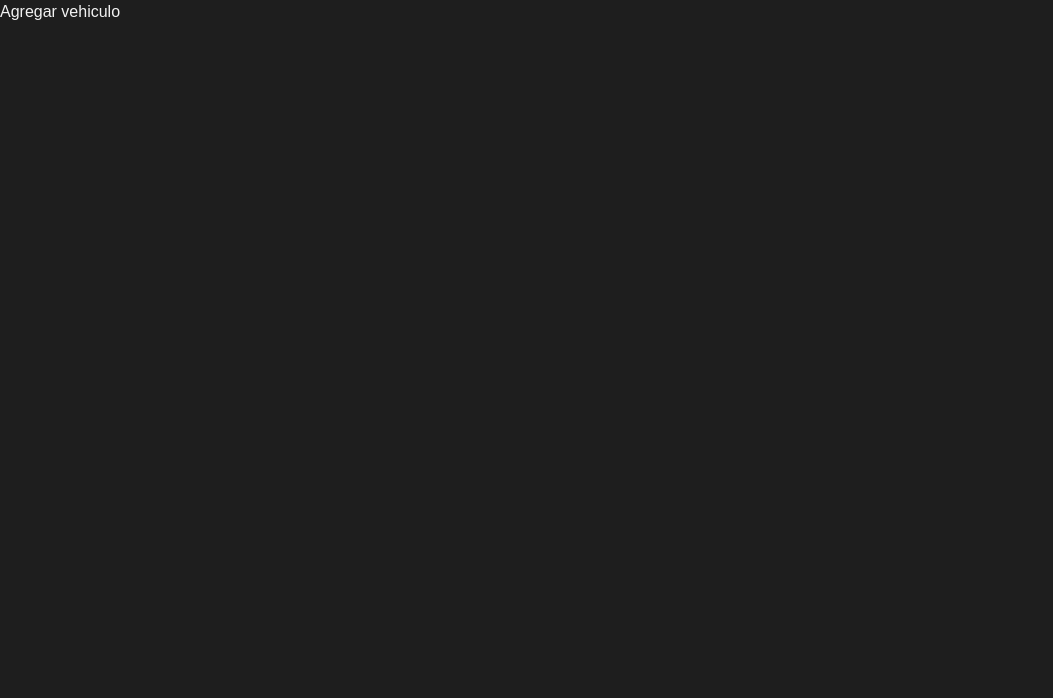
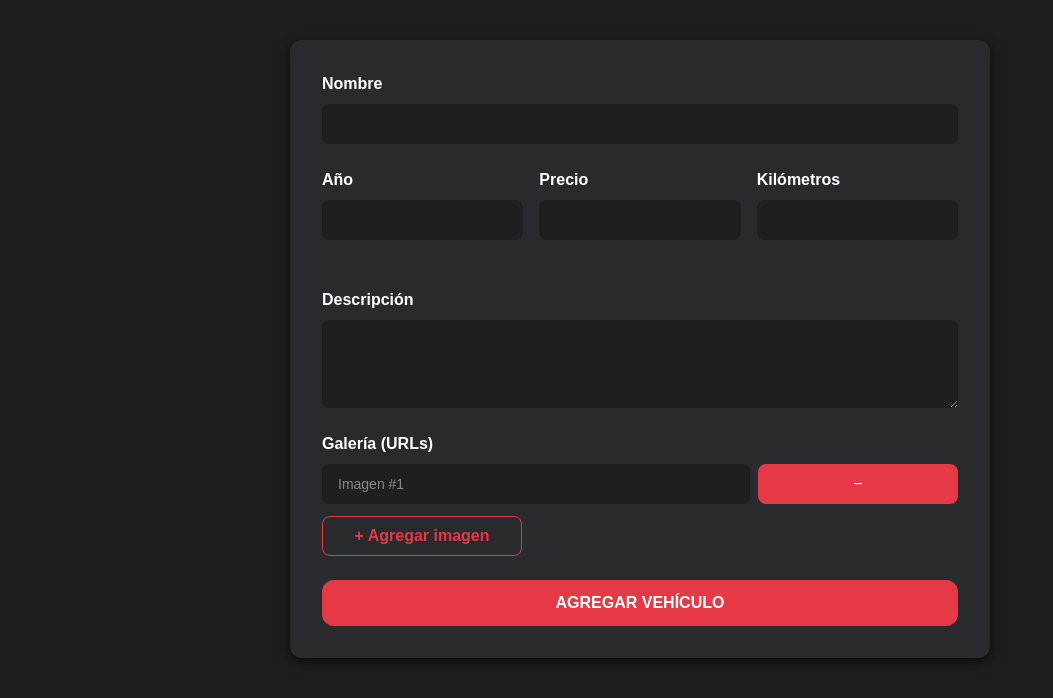
Before and after one commit to ignacioferro80/rafaghelli-motos-webpage, a React (Vite) app: page /agregar-vehiculo in a window 1280 px wide. Shown: the top 698 px of the page, without its empty margins (0-1053 px from the left). Built offline with nearby package versions, Linux system fonts and the light colour scheme.

Commit message:
componente agregar vehiculo

```diff
--- a/src/paginas/AgregarVehiculo.jsx
+++ b/src/paginas/AgregarVehiculo.jsx
@@ -1,12 +1,145 @@
-import React from 'react';
-import '../styles/agregarVehiculo.css';
+// src/paginas/AgregarVehiculo.jsx
+import React, { useState } from 'react'
+import { useNavigate } from 'react-router-dom'
+import { motos } from '../scripts/motos'     // <— importás el array
+import "../styles/agregarVehiculo.css";
 
 const AgregarVehiculo = () => {
-    return (
-        <div>
-            <span>Agregar vehiculo</span>
+  const [datos, setDatos] = useState({
+    nombre: '',
+    anio: '',
+    precio: '',
+    kilometros: '',
+    descripcion: '',
+    galeria: [''],
+  })
+  const navigate = useNavigate()
+
+  const manejarCambio = e => {
+    const { name, value } = e.target
+    setDatos(d => ({ ...d, [name]: value }))
+  }
+
+  const manejarCambioGaleria = (indice, e) => {
+    const nuevaGaleria = [...datos.galeria]
+    nuevaGaleria[indice] = e.target.value
+    setDatos(d => ({ ...d, galeria: nuevaGaleria }))
+  }
+
+  const agregarCampoGaleria = () => {
+    setDatos(d => ({ ...d, galeria: [...d.galeria, ''] }))
+  }
+
+  const removerCampoGaleria = indice => {
+    setDatos(d => ({
+      ...d,
+      galeria: d.galeria.filter((_, i) => i !== indice),
+    }))
+  }
+
+  const manejarEnvio = e => {
+    e.preventDefault()
+    // 1) asigno un id automático
+    const nuevoId = motos.length + 1
+    // 2) hago push al array original
+    motos.push({ id: nuevoId, ...datos })
+    // 3) redirijo a Home para que recargue la lista
+    navigate('/')
+  }
+
+  return (
+    <form className="contenedor-formulario" onSubmit={manejarEnvio}>
+      {/* Nombre */}
+      <div className="grupo-formulario">
+        <label htmlFor="nombre">Nombre</label>
+        <input
+          id="nombre"
+          name="nombre"
+          value={datos.nombre}
+          onChange={manejarCambio}
+        />
+      </div>
+
+      {/* Año, Precio y Kilómetros en fila */}
+      <div className="fila-formulario">
+        <div className="grupo-formulario">
+          <label htmlFor="anio">Año</label>
+          <input
+            id="anio"
+            name="anio"
+            type="number"
+            value={datos.anio}
+            onChange={manejarCambio}
+          />
         </div>
-    )
+        <div className="grupo-formulario">
+          <label htmlFor="precio">Precio</label>
+          <input
+            id="precio"
+            name="precio"
+            type="number"
+            value={datos.precio}
+            onChange={manejarCambio}
+          />
+        </div>
+        <div className="grupo-formulario">
+          <label htmlFor="kilometros">Kilómetros</label>
+          <input
+            id="kilometros"
+            name="kilometros"
+            type="number"
+            value={datos.kilometros}
+            onChange={manejarCambio}
+          />
+        </div>
+      </div>
+
+      {/* Descripción */}
+      <div className="grupo-formulario">
+        <label htmlFor="descripcion">Descripción</label>
+        <textarea
+          id="descripcion"
+          name="descripcion"
+          rows="4"
+          value={datos.descripcion}
+          onChange={manejarCambio}
+        />
+      </div>
+
+      {/* Galería dinámica */}
+      <div className="grupo-formulario">
+        <label>Galería (URLs)</label>
+        {datos.galeria.map((url, idx) => (
+          <div className="campo-galeria" key={idx}>
+            <input
+              placeholder={`Imagen #${idx + 1}`}
+              value={url}
+              onChange={e => manejarCambioGaleria(idx, e)}
+            />
+            <button
+              type="button"
+              className="btn-remover"
+              onClick={() => removerCampoGaleria(idx)}
+            >
+              &minus;
+            </button>
+          </div>
+        ))}
+        <button
+          type="button"
+          className="btn-agregar"
+          onClick={agregarCampoGaleria}
+        >
+          + Agregar imagen
+        </button>
+      </div>
+
+      {/* Botón enviar */}
+      <button type="submit" className="btn-enviar">
+        Agregar vehículo
+      </button>
+    </form>
+  )
 }
 
-export default AgregarVehiculo;
+export default AgregarVehiculo
--- a/src/styles/agregarVehiculo.css
+++ b/src/styles/agregarVehiculo.css
@@ -0,0 +1,137 @@
+/* src/styles/agregarVehiculo.css */
+
+/* ————————— Reset box‐sizing ————————— */
+html {
+    box-sizing: border-box;
+  }
+  *,
+  *::before,
+  *::after {
+    box-sizing: inherit;
+  }
+
+  /* ————————— Contenedor “card” ————————— */
+  .contenedor-formulario {
+    background-color: #292a2d;
+    padding: 32px;
+    border-radius: 12px;
+    box-shadow: 0 4px 12px rgba(0,0,0,0.6);
+    max-width: 700px;
+    width: 100%;
+    margin: 40px auto;
+    color: #fff;
+    overflow-x: hidden; /* evita desborde horizontal */
+  }
+
+  /* ————————— Grupos de campos ————————— */
+  .grupo-formulario {
+    margin-bottom: 24px;
+    min-width: 0;        /* permite que en grid/flex encojen */
+  }
+
+  .grupo-formulario label {
+    display: block;
+    margin-bottom: 8px;
+    font-weight: 600;
+  }
+
+  /* ————————— Inputs & textarea ————————— */
+  .grupo-formulario input,
+  .grupo-formulario textarea {
+    display: block;
+    width: 100%;
+    max-width: 100%;
+    min-width: 0;                /* clave para no desbordar */
+    padding: 12px 16px;
+    background-color: #1f1f1f;
+    border: none;
+    border-radius: 8px;
+    color: #e0e0e0;
+    font-size: 14px;
+    transition: background 0.2s, box-shadow 0.2s;
+  }
+
+  .grupo-formulario textarea {
+    resize: vertical;           /* sólo permita cambio de alto */
+  }
+
+  .grupo-formulario input::placeholder,
+  .grupo-formulario textarea::placeholder {
+    color: #888;
+  }
+
+  .grupo-formulario input:focus,
+  .grupo-formulario textarea:focus {
+    outline: none;
+    background-color: #252525;
+    box-shadow: 0 0 0 2px rgba(230,57,70,0.3);
+  }
+
+  /* ————————— Fila Año/Precio/Km ————————— */
+  .fila-formulario {
+    display: grid;
+    grid-template-columns: repeat(3, minmax(0, 1fr));
+    gap: 16px;
+    margin-bottom: 24px;
+  }
+
+  /* ————————— Galería de imágenes ————————— */
+  .campo-galeria {
+    display: flex;
+    align-items: center;
+    gap: 8px;
+    margin-bottom: 12px;
+  }
+
+  .campo-galeria input {
+    flex: 1;
+    min-width: 0;     /* también aquí, para evitar overflow */
+  }
+
+  /* ————————— Botones ————————— */
+  .btn-remover {
+    background-color: #e63946;
+    border: none;
+    color: #fff;
+    border-radius: 8px;
+    padding: 0 12px;
+    height: 40px;
+    cursor: pointer;
+    transition: background 0.2s;
+  }
+  .btn-remover:hover {
+    background-color: #d62828;
+  }
+
+  .btn-agregar {
+    background: transparent;
+    border: 1px solid #e63946;
+    color: #e63946;
+    border-radius: 8px;
+    padding: 10px 16px;
+    font-weight: 600;
+    cursor: pointer;
+    transition: background 0.2s, color 0.2s;
+  }
+  .btn-agregar:hover {
+    background-color: #e63946;
+    color: #fff;
+  }
+
+  .btn-enviar {
+    width: 100%;
+    background-color: #e63946;
+    border: none;
+    color: #fff;
+    text-transform: uppercase;
+    font-weight: 600;
+    border-radius: 12px;
+    padding: 14px;
+    font-size: 16px;
+    cursor: pointer;
+    transition: background 0.2s, box-shadow 0.2s;
+  }
+  .btn-enviar:hover {
+    background-color: #d62828;
+    box-shadow: 0 4px 12px rgba(0,0,0,0.6);
+  }
```
